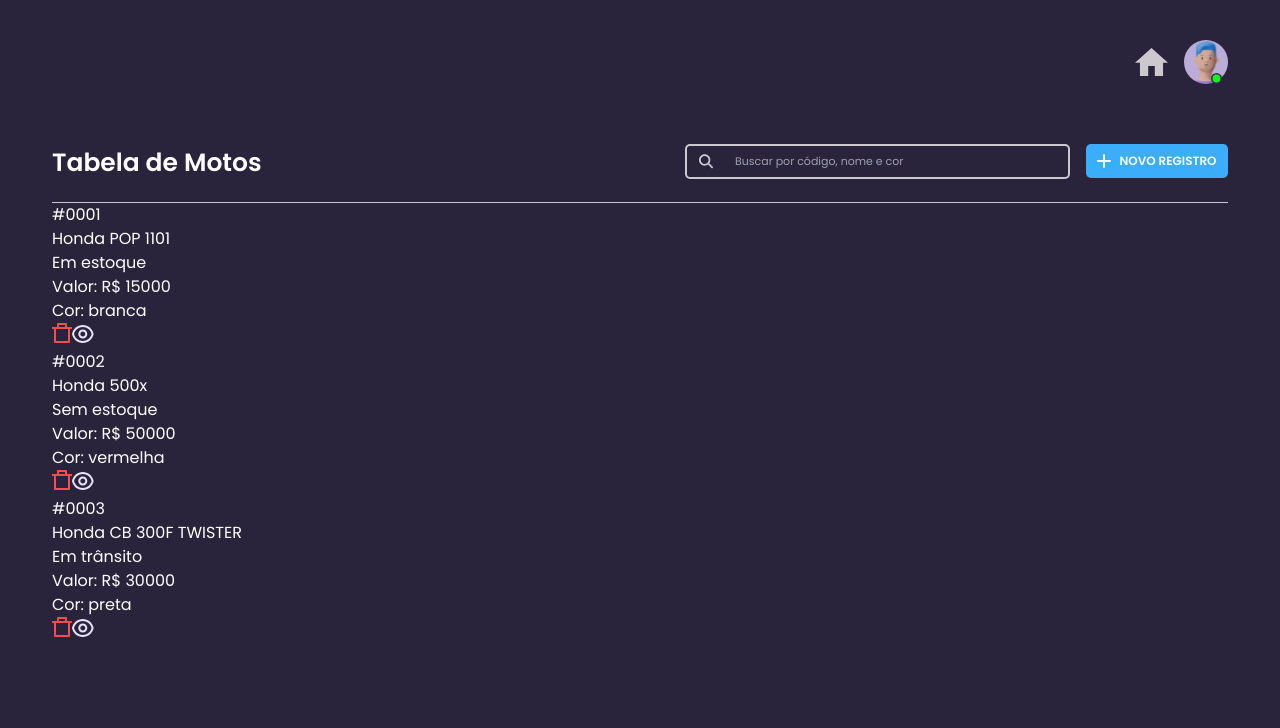
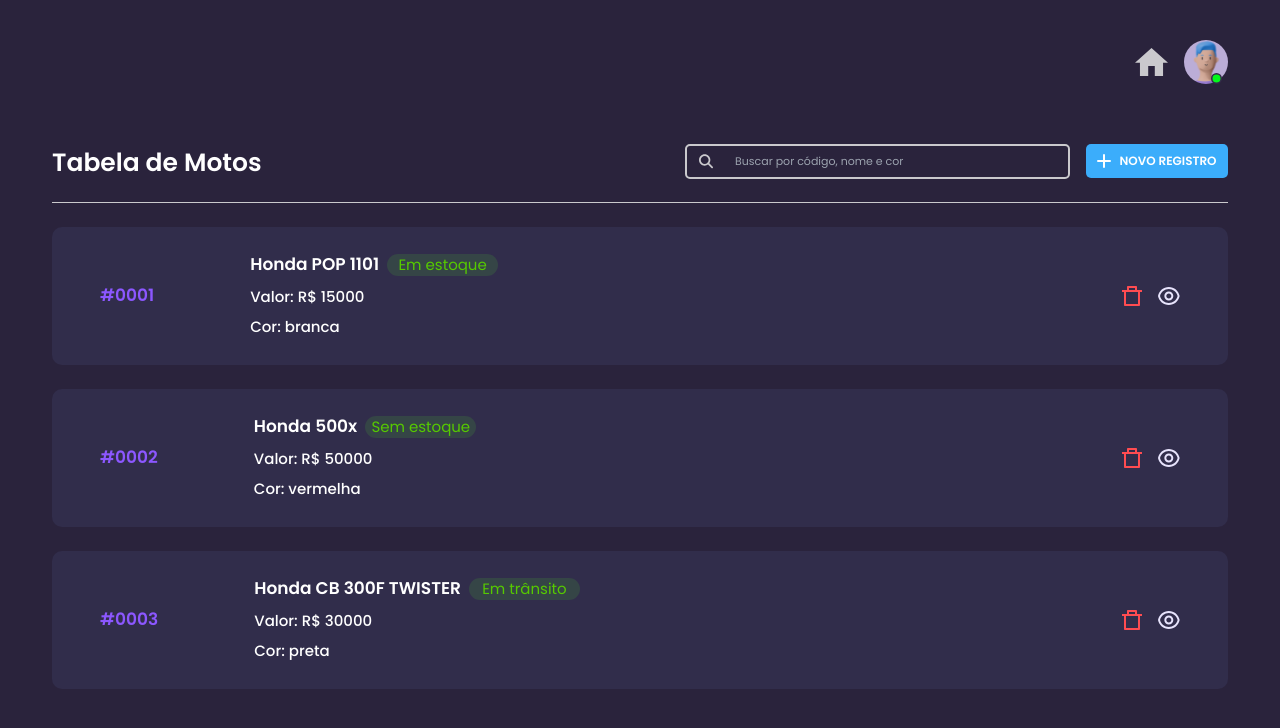
Before and after one commit to DevPBDias/teste-motocaSystems-frontEnd, a Next.js app: page / in a window 1280 px wide. Shown: the top 728 px of the page. Built offline with nearby package versions, Linux system fonts and the light colour scheme; data requests are answered from the project's data file.

Commit message:
styles: added css for motocard component

```diff
--- a/src/components/MotoCard.tsx
+++ b/src/components/MotoCard.tsx
@@ -5,27 +5,37 @@
 
 const MotoCard = ({ moto }: any | DataProps) => {
   return (
-    <div>
-      <div>
-        <p>#{moto?.id}</p>
-        <div>
-          <div>
-            <p>{moto?.name}</p>
-            <p>{moto?.status}</p>
+    <section className="w-full h-[138px] flex flex-row justify-between items-center bg-[--bg-secondary] rounded-[10px] px-12 my-6">
+      <section className="flex flex-row justify-center items-center gap-24 ">
+        <p className="text-[--text-purple] font-semibold text-[17px] leading-[25.5px] ">
+          #{moto?.id}
+        </p>
+        <div className="flex flex-col gap-2">
+          <div className="flex flex-row justify-center items-center gap-2">
+            <p className="font-semibold text-[17px] leading-[25.5px] ">
+              {moto?.name}
+            </p>
+            <p className="rounded-[35px] w-[111px] text-[15px] leading-[22.5px] bg-[--status-bg-green] text-[--status-text-green] text-center">
+              {moto?.status}
+            </p>
           </div>
-          <p>Valor: R$ {moto?.value}</p>
-          <p>Cor: {moto?.color}</p>
+          <p className="text-[15px] leading-[22.5px] font-medium">
+            Valor: R$ {moto?.value}
+          </p>
+          <p className="text-[15px] leading-[22.5px] font-medium">
+            Cor: {moto?.color}
+          </p>
         </div>
-      </div>
-      <div>
+      </section>
+      <section className="flex flex-row justify-center items-center gap-4 ">
         <button type="button">
           <Image src={trashIcon} alt="trash Icon" />
         </button>
         <button type="button">
           <Image src={eyeIcon} alt=" eyeIcon" />
         </button>
-      </div>
-    </div>
+      </section>
+    </section>
   );
 };
 
```
